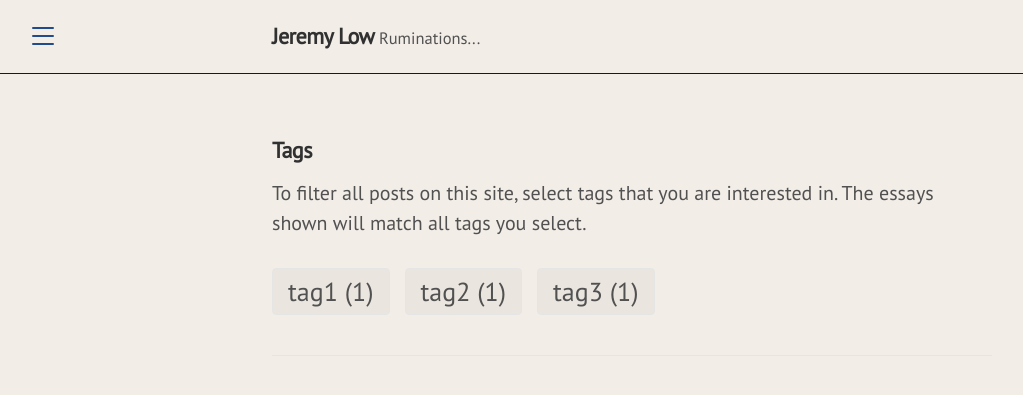
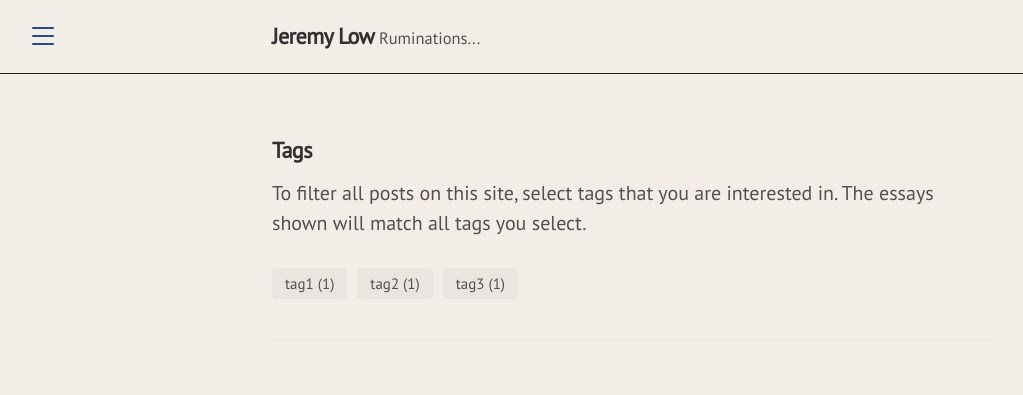
Before and after one commit to jrmylow/jrmylow.github.io, a Jekyll site: the page built from _pages/tags.md, in a window 1280 px wide. Shown: the top 395 px of the page, without its empty margins (8-1031 px from the left). Built offline with Jekyll 4.4.1, drawn with Linux system fonts in a browser that asks for light colours; comment, search, counter and statistics services are not loaded.

Commit message:
tags cleanup

```diff
--- a/_pages/tags.md
+++ b/_pages/tags.md
@@ -38,10 +38,7 @@ permalink: /tags/
 <div class="tag-cloud">
 {% for tag in unique_tags %}
   {% assign count = all_tags | where_exp: "t", "t == tag" | size %}
-  {% comment %} Calculate weight 1-5 based on count {% endcomment %}
-  {% assign weight_raw = count | times: 4 | divided_by: max_count | plus: 1 %}
-  {% if weight_raw > 5 %}{% assign weight = 5 %}{% else %}{% assign weight = weight_raw %}{% endif %}
-  <button type="button" class="tag-cloud-item" data-tag="{{ tag }}" data-weight="{{ weight }}">{{ tag }} ({{ count }})</button>
+  <button type="button" class="tag-cloud-item" data-tag="{{ tag }}">{{ tag }} ({{ count }})</button>
 {% endfor %}
 </div>
 
--- a/public/css/tags.css
+++ b/public/css/tags.css
@@ -8,7 +8,6 @@
    Tags Page Wrapper
    ========================================================================== */
 
-/* Force tags page wrapper to match container widths */
 .tags-page {
   display: block;
   width: 26rem;
@@ -25,6 +24,32 @@
   .tags-page {
     width: 36rem;
   }
+}
+
+/* ==========================================================================
+   Base Tag Styles (shared)
+   ========================================================================== */
+
+.post-tag,
+.tag-cloud-item {
+  display: inline-block;
+  padding: 0.25rem 0.6rem;
+  font-size: 0.75rem;
+  color: var(--body-color);
+  background-color: var(--code-bg);
+  border: 1px solid var(--border-color);
+  border-radius: 4px;
+  text-decoration: none !important;
+  transition: background-color 0.2s ease, border-color 0.2s ease, color 0.2s ease;
+}
+
+.post-tag:hover,
+.tag-cloud-item:hover,
+.tag-cloud-item.selected {
+  background-color: var(--sidebar-hover-bg);
+  border-color: var(--sidebar-border-color);
+  color: var(--sidebar-heading) !important;
+  text-decoration: none !important;
 }
 
 /* ==========================================================================
@@ -45,74 +70,24 @@
   opacity: 0.7;
 }
 
-.post-tag {
-  display: inline-block;
-  padding: 0.25rem 0.6rem;
-  font-size: 0.75rem;
-  color: var(--body-color);
-  background-color: var(--code-bg);
-  border: 1px solid var(--border-color);
-  border-radius: 4px;
-  text-decoration: none !important;
-  transition: background-color 0.2s ease, border-color 0.2s ease, color 0.2s ease;
-}
-
-.post-tag:hover {
-  background-color: var(--sidebar-hover-bg);
-  border-color: var(--sidebar-border-color);
-  color: var(--sidebar-heading) !important;
-  text-decoration: none !important;
-}
-
 /* ==========================================================================
-   Tag Cloud (on essays/tags page)
+   Tag Cloud (on tags page)
    ========================================================================== */
 
 .tag-cloud {
   display: flex;
   flex-wrap: wrap;
-  gap: 0.75rem;
+  gap: 0.5rem;
   margin: 1.5rem 0;
-  justify-content: flex-start;
-  align-items: baseline;
 }
 
 .tag-cloud-item {
-  display: inline-block;
-  padding: 0.3rem 0.75rem;
-  color: var(--body-color);
-  background-color: var(--code-bg);
-  border: 1px solid var(--border-color);
-  border-radius: 4px;
-  text-decoration: none !important;
-  transition: background-color 0.2s ease, border-color 0.2s ease, color 0.2s ease;
   cursor: pointer;
   font-family: inherit;
 }
 
-.tag-cloud-item:hover {
-  background-color: var(--sidebar-hover-bg);
-  border-color: var(--sidebar-border-color);
-  color: var(--sidebar-heading) !important;
-  text-decoration: none !important;
-}
-
-/* Selected state */
-.tag-cloud-item.selected {
-  background-color: var(--sidebar-hover-bg);
-  border-color: var(--sidebar-border-color);
-  color: var(--sidebar-heading) !important;
-}
-
-/* Tag cloud sizes (weight 1-5) */
-.tag-cloud-item[data-weight="1"] { font-size: 0.75rem; }
-.tag-cloud-item[data-weight="2"] { font-size: 0.875rem; }
-.tag-cloud-item[data-weight="3"] { font-size: 1rem; }
-.tag-cloud-item[data-weight="4"] { font-size: 1.15rem; }
-.tag-cloud-item[data-weight="5"] { font-size: 1.3rem; }
-
 /* ==========================================================================
-   Tags Page - Posts Container
+   Tags Page - Posts List
    ========================================================================== */
 
 .tag-posts-container {
@@ -127,7 +102,6 @@
   margin: 0;
 }
 
-/* Posts hidden by default - shown via JS when tags selected */
 .tag-post-item {
   display: none;
   padding: 0.5rem 0;
```
